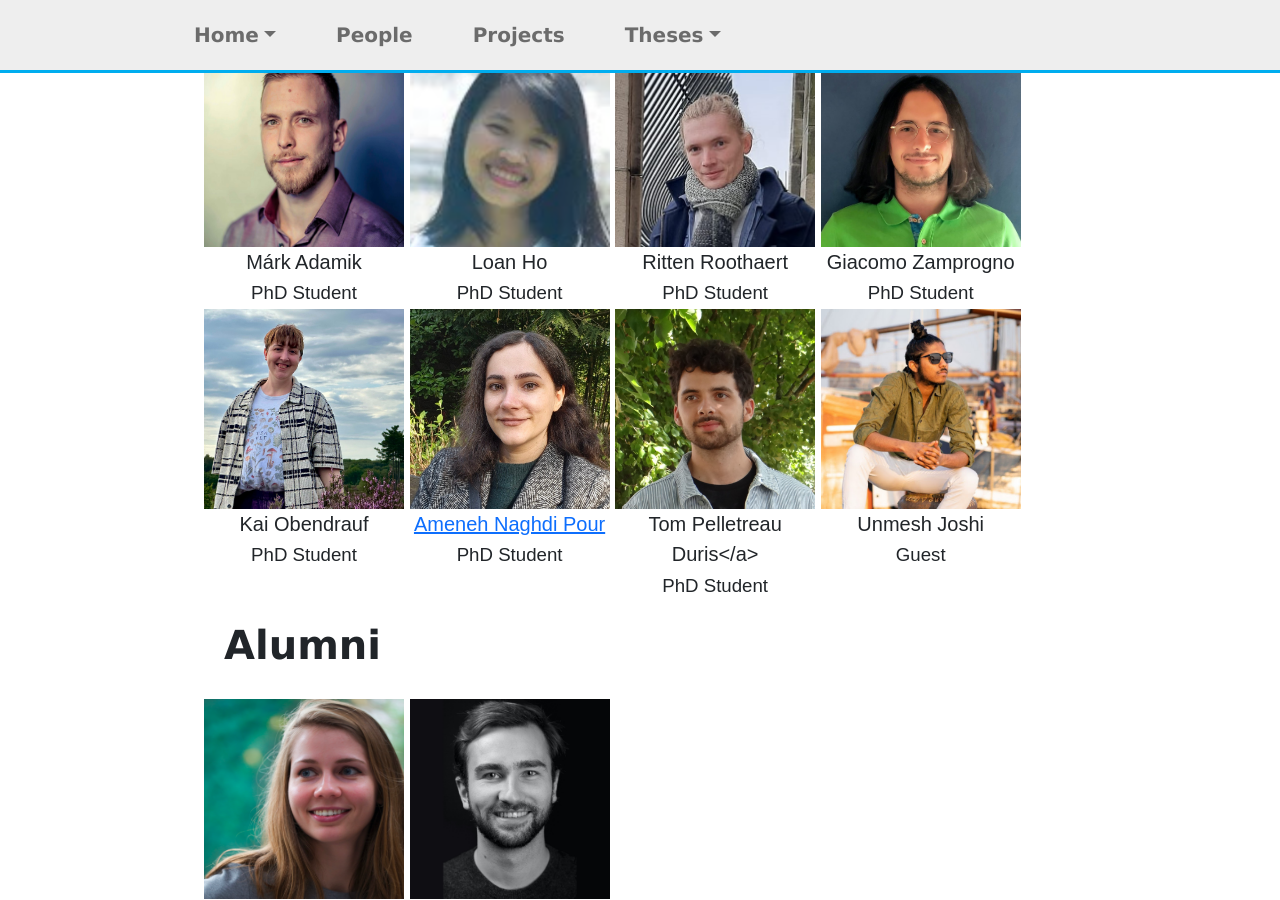
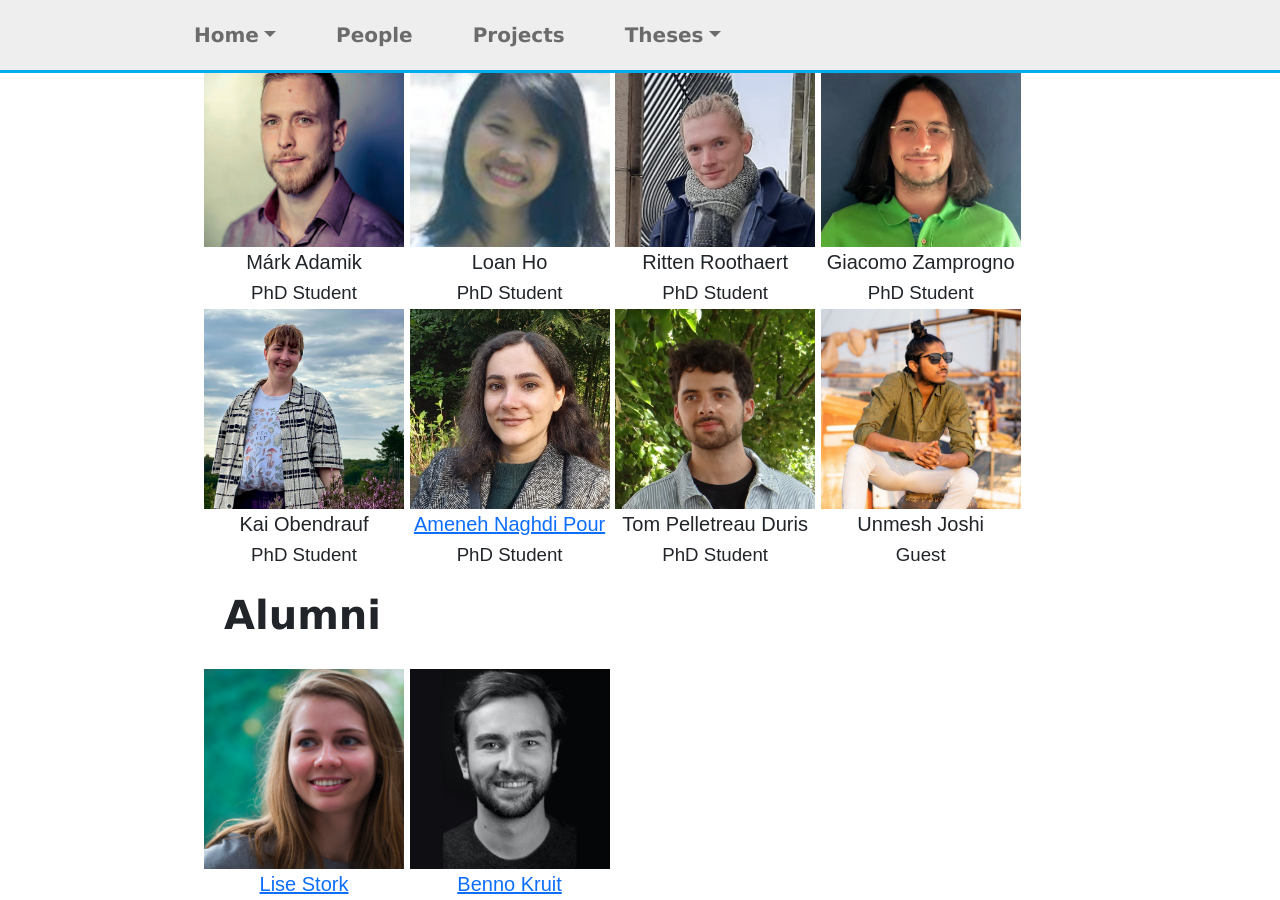
Before and after one commit to kai-vu/site, a Jekyll site: the page built from people.md, in a window 1280 px wide and 900 px high, scrolled down 860 px. Built offline with Jekyll 4.4.1, drawn with Linux system fonts in a browser that asks for light colours.

Commit message:
Update people.md

```diff
--- a/people.md
+++ b/people.md
@@ -19,7 +19,7 @@
     <div style="text-align: center; width:200px; display:inline-block; vertical-align:top;"><img src="images/giacomo.jpeg" width="200" height="200"><br>Giacomo Zamprogno<br><span style="font-size:14pt">PhD Student</span></div>
     <div style="text-align: center; width:200px; display:inline-block; vertical-align:top;"><img src="images/kai.jpg" width="200" height="200"><br>Kai Obendrauf<br><span style="font-size:14pt">PhD Student</span></div>
     <div style="text-align: center; width:200px; display:inline-block; vertical-align:top;"><img src="images/AmenehN.jpg" width="200" height="200"><br><a href="https://Ameneh71.github.io"> Ameneh Naghdi Pour</a><br><span style="font-size:14pt">PhD Student</span></div>
-    <div style="text-align: center; width:200px; display:inline-block; vertical-align:top;"><img src="images/Tom.jpg" width="200" height="200"><br> Tom Pelletreau Duris</a><br><span style="font-size:14pt">PhD Student</span></div>
+    <div style="text-align: center; width:200px; display:inline-block; vertical-align:top;"><img src="images/Tom.jpg" width="200" height="200"><br>Tom Pelletreau Duris<br><span style="font-size:14pt">PhD Student</span></div>
     <div style="text-align: center; width:200px; display:inline-block; vertical-align:top;"><img src="images/unmesh.png" width="200" height="200"><br>Unmesh Joshi<br><span style="font-size:14pt">Guest</span></div>
 </div>
 
```
